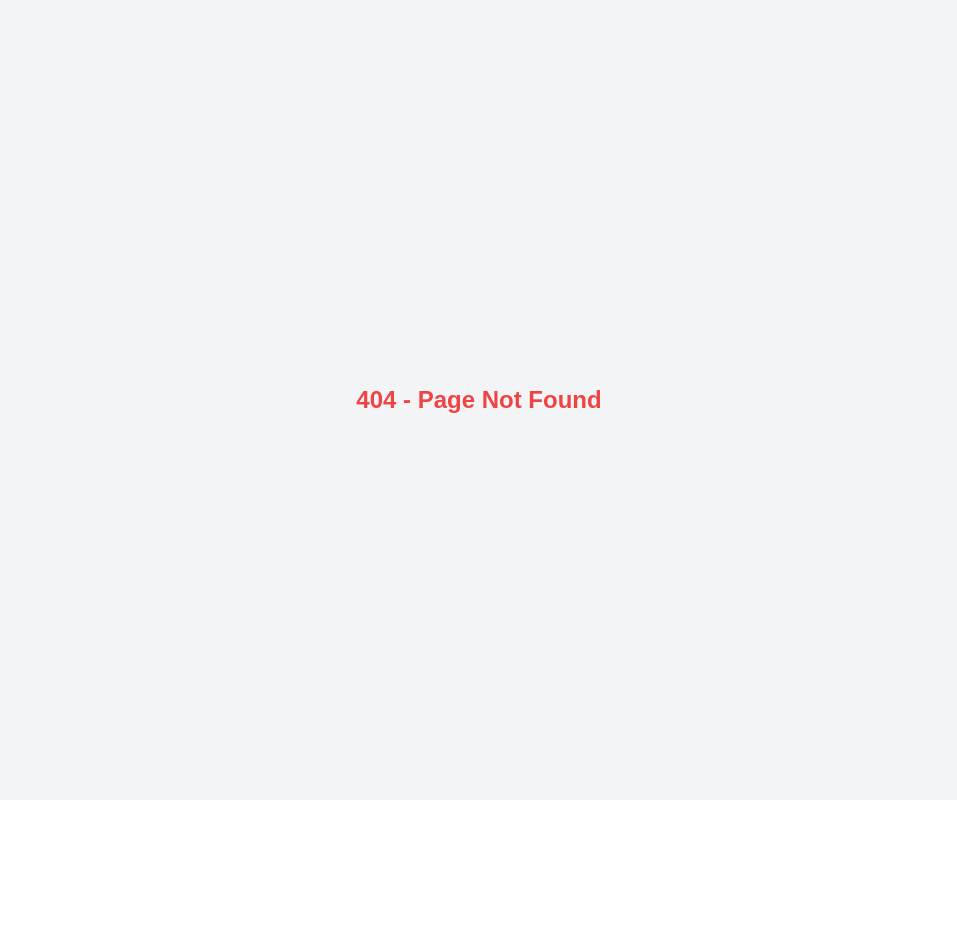
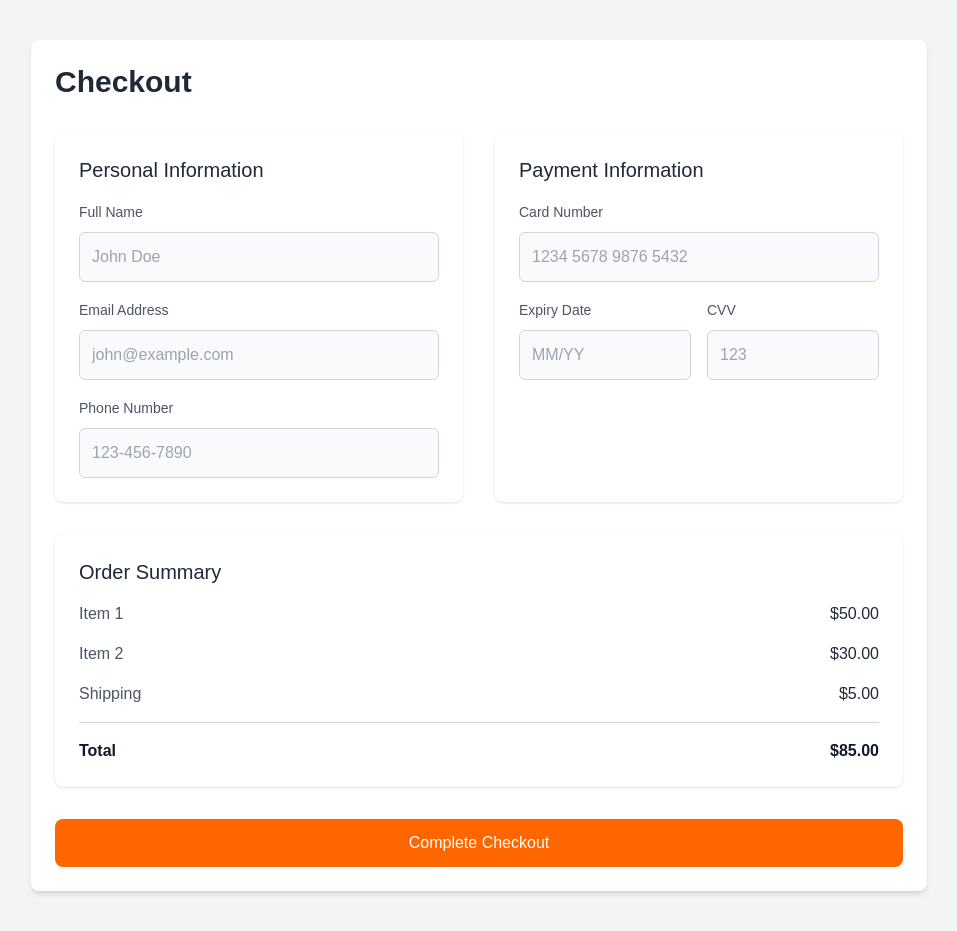
Before and after one commit to Pattiee/metro_frontend, a React (Create React App) app: page /checkout in a window 1280 px wide. Before the commit this address had no page. Shown: the whole page, without its empty margins (161-1118 px from the left). Before the commit the page ends 800 px from the top, so only its background shows below. Built offline with nearby package versions, Linux system fonts and the light colour scheme.

Commit message:
Appwrite

```diff
--- a/src/App.js
+++ b/src/App.js
@@ -11,6 +11,7 @@ import FloatingCart from './components/FloatingCart'
 
 // Pages
 import Home from './pages/Home';
+import Checkout from './pages/Checkout';
 import NotFound from './pages/NotFound';
 import AuthPage from './pages/AuthPage';
 import AdminDashboard from './pages/AdminDashboard'
@@ -32,6 +33,7 @@ const App = () => {
         <Route index element={<Home />} />
         <Route path='/auth' element={<AuthPage />} />
         <Route path="/product" element={<ProductDetailsPage />} />
+        <Route path='/checkout' element={ <Checkout/> } />
         <Route path='/cart' element={ <Cart/> } />
         <Route path="*" element={<NotFound />} />
 
--- /dev/null
+++ b/src/pages/Checkout.jsx
@@ -0,0 +1,110 @@
+import React from 'react';
+
+const CheckoutPage = () => {
+  return (
+    <div className="min-h-screen bg-gray-100 dark:bg-gray-900 py-10 px-6">
+      <div className="max-w-4xl mx-auto bg-white dark:bg-gray-800 p-6 rounded-lg shadow-md">
+        {/* Checkout Header */}
+        <h1 className="text-3xl font-semibold text-gray-800 dark:text-gray-100 mb-8">
+          Checkout
+        </h1>
+
+        <div className="grid grid-cols-1 md:grid-cols-2 gap-8">
+          {/* Personal Information */}
+          <div className="bg-white dark:bg-gray-700 p-6 rounded-lg shadow">
+            <h2 className="text-xl font-medium text-gray-800 dark:text-gray-100 mb-4">Personal Information</h2>
+            <div className="space-y-4">
+              <div>
+                <label className="text-sm text-gray-600 dark:text-gray-300">Full Name</label>
+                <input
+                  type="text"
+                  placeholder="John Doe"
+                  className="w-full p-3 mt-2 border border-gray-300 dark:border-gray-600 rounded-md text-gray-700 dark:text-gray-200 bg-gray-50 dark:bg-gray-800"
+                />
+              </div>
+              <div>
+                <label className="text-sm text-gray-600 dark:text-gray-300">Email Address</label>
+                <input
+                  type="email"
+                  placeholder="john@example.com"
+                  className="w-full p-3 mt-2 border border-gray-300 dark:border-gray-600 rounded-md text-gray-700 dark:text-gray-200 bg-gray-50 dark:bg-gray-800"
+                />
+              </div>
+              <div>
+                <label className="text-sm text-gray-600 dark:text-gray-300">Phone Number</label>
+                <input
+                  type="text"
+                  placeholder="123-456-7890"
+                  className="w-full p-3 mt-2 border border-gray-300 dark:border-gray-600 rounded-md text-gray-700 dark:text-gray-200 bg-gray-50 dark:bg-gray-800"
+                />
+              </div>
+            </div>
+          </div>
+
+          {/* Payment Information */}
+          <div className="bg-white dark:bg-gray-700 p-6 rounded-lg shadow">
+            <h2 className="text-xl font-medium text-gray-800 dark:text-gray-100 mb-4">Payment Information</h2>
+            <div className="space-y-4">
+              <div>
+                <label className="text-sm text-gray-600 dark:text-gray-300">Card Number</label>
+                <input
+                  type="text"
+                  placeholder="1234 5678 9876 5432"
+                  className="w-full p-3 mt-2 border border-gray-300 dark:border-gray-600 rounded-md text-gray-700 dark:text-gray-200 bg-gray-50 dark:bg-gray-800"
+                />
+              </div>
+              <div className="grid grid-cols-2 gap-4">
+                <div>
+                  <label className="text-sm text-gray-600 dark:text-gray-300">Expiry Date</label>
+                  <input
+                    type="text"
+                    placeholder="MM/YY"
+                    className="w-full p-3 mt-2 border border-gray-300 dark:border-gray-600 rounded-md text-gray-700 dark:text-gray-200 bg-gray-50 dark:bg-gray-800"
+                  />
+                </div>
+                <div>
+                  <label className="text-sm text-gray-600 dark:text-gray-300">CVV</label>
+                  <input
+                    type="text"
+                    placeholder="123"
+                    className="w-full p-3 mt-2 border border-gray-300 dark:border-gray-600 rounded-md text-gray-700 dark:text-gray-200 bg-gray-50 dark:bg-gray-800"
+                  />
+                </div>
+              </div>
+            </div>
+          </div>
+        </div>
+
+        {/* Cart Summary */}
+        <div className="mt-8 bg-white dark:bg-gray-700 p-6 rounded-lg shadow">
+          <h2 className="text-xl font-medium text-gray-800 dark:text-gray-100 mb-4">Order Summary</h2>
+          <div className="space-y-4">
+            <div className="flex justify-between">
+              <span className="text-gray-600 dark:text-gray-300">Item 1</span>
+              <span className="text-gray-800 dark:text-gray-100">$50.00</span>
+            </div>
+            <div className="flex justify-between">
+              <span className="text-gray-600 dark:text-gray-300">Item 2</span>
+              <span className="text-gray-800 dark:text-gray-100">$30.00</span>
+            </div>
+            <div className="flex justify-between">
+              <span className="text-gray-600 dark:text-gray-300">Shipping</span>
+              <span className="text-gray-800 dark:text-gray-100">$5.00</span>
+            </div>
+            <div className="border-t border-gray-300 dark:border-gray-600 pt-4 flex justify-between font-semibold">
+              <span>Total</span>
+              <span>$85.00</span>
+            </div>
+          </div>
+        </div>
+
+        {/* Checkout Button */}
+        <button className="w-full bg-primary dark:bg-primary-600 text-white py-3 mt-8 rounded-lg hover:bg-primary-600 dark:hover:bg-primary-700 transition">
+          Complete Checkout
+        </button>
+      </div>
+    </div>
+  );
+};
+
+export default CheckoutPage;
```
